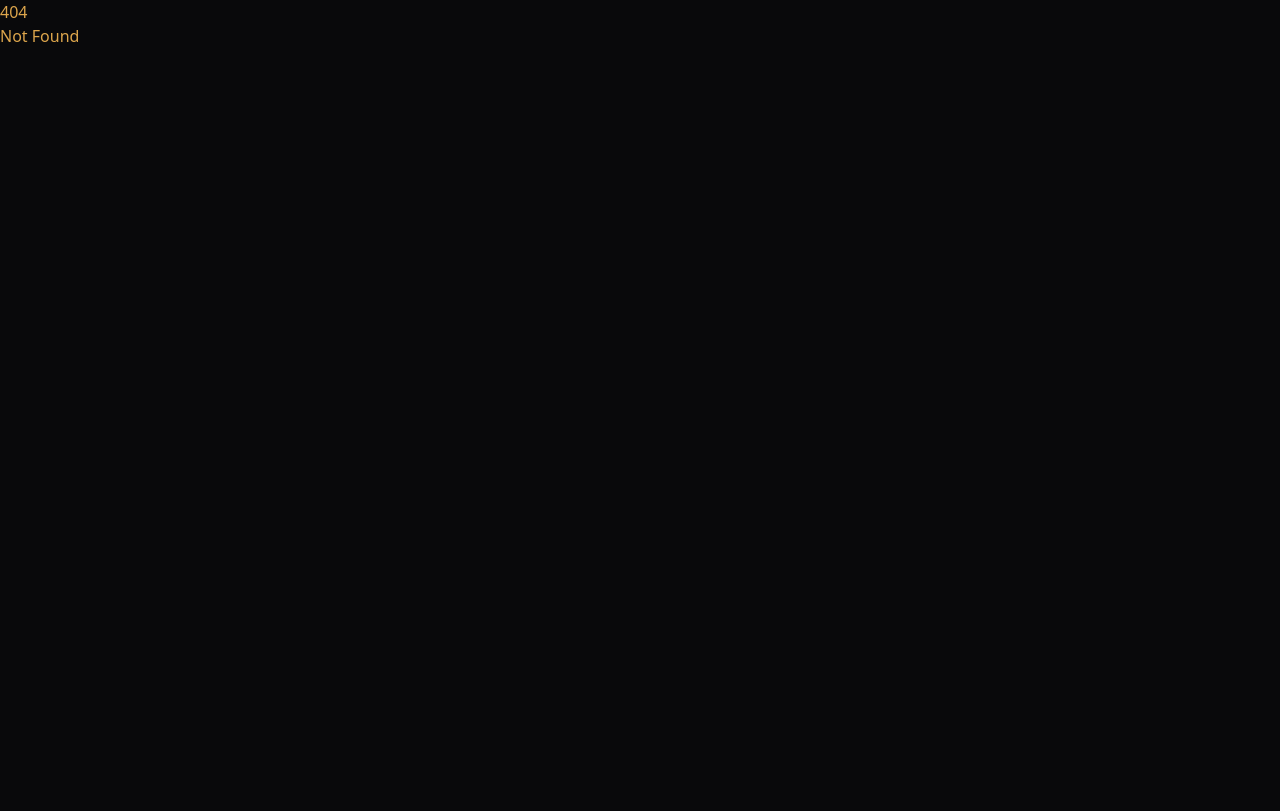
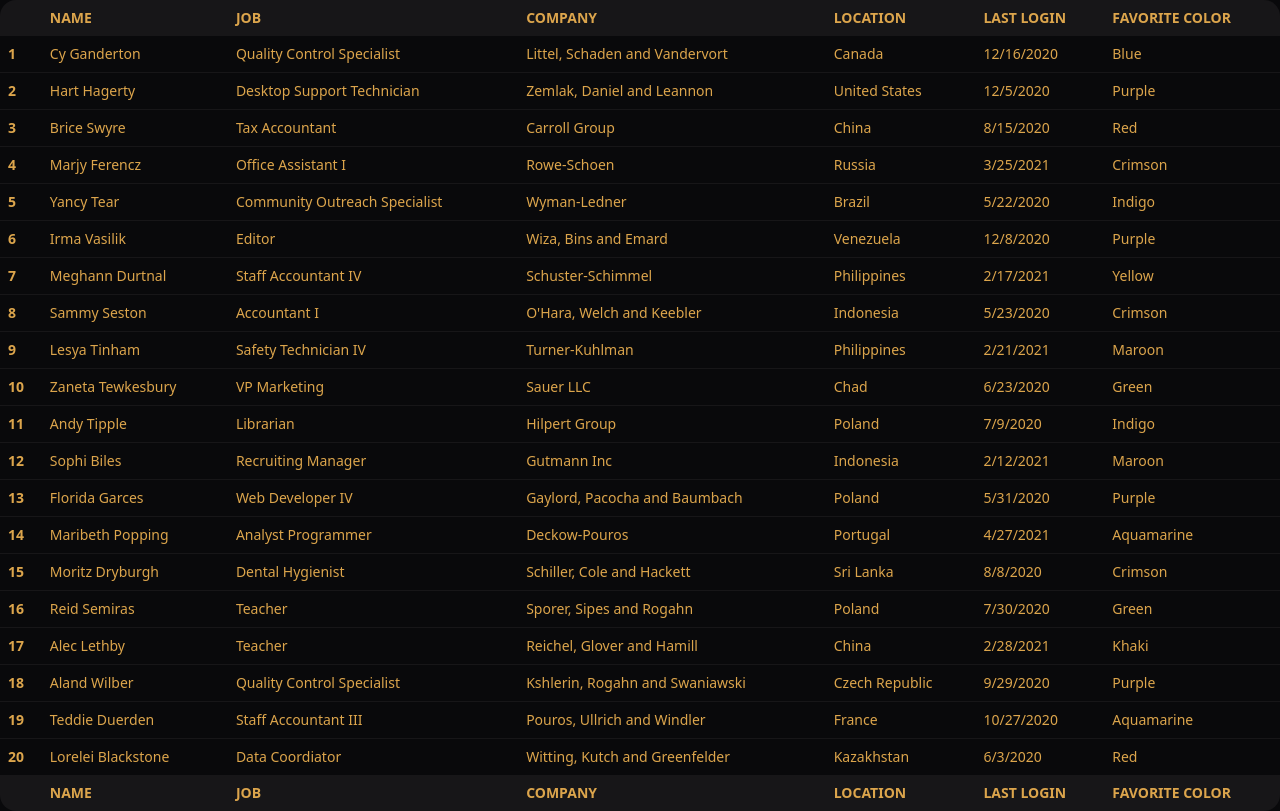
Before and after one commit to dongumayagay/El-Ambrosia, a SvelteKit app: page /admin/supply in a window 1280 px wide. Before the commit this address had no page. Built offline with nearby package versions, Linux system fonts and the light colour scheme.

Commit message:
seperate pages by modules

```diff
--- a/src/lib/components/admin/SideNavbar.svelte
+++ b/src/lib/components/admin/SideNavbar.svelte
@@ -23,7 +23,7 @@
 			>
 		</li>
 		<li>
-			<a href="/admin" class="btn">
+			<a href="/admin/supply" class="btn">
 				<svg
 					width="24"
 					height="24"
--- /dev/null
+++ b/src/routes/(admin)/admin/+layout.svelte
@@ -0,0 +1 @@
+<slot />
--- /dev/null
+++ b/src/routes/(admin)/admin/supply/+page.svelte
@@ -0,0 +1,208 @@
+<div class="overflow-x-auto">
+	<table class="table table-compact w-full">
+		<thead>
+			<tr>
+				<th />
+				<th>Name</th>
+				<th>Job</th>
+				<th>company</th>
+				<th>location</th>
+				<th>Last Login</th>
+				<th>Favorite Color</th>
+			</tr>
+		</thead>
+		<tbody>
+			<tr>
+				<th>1</th>
+				<td>Cy Ganderton</td>
+				<td>Quality Control Specialist</td>
+				<td>Littel, Schaden and Vandervort</td>
+				<td>Canada</td>
+				<td>12/16/2020</td>
+				<td>Blue</td>
+			</tr>
+			<tr>
+				<th>2</th>
+				<td>Hart Hagerty</td>
+				<td>Desktop Support Technician</td>
+				<td>Zemlak, Daniel and Leannon</td>
+				<td>United States</td>
+				<td>12/5/2020</td>
+				<td>Purple</td>
+			</tr>
+			<tr>
+				<th>3</th>
+				<td>Brice Swyre</td>
+				<td>Tax Accountant</td>
+				<td>Carroll Group</td>
+				<td>China</td>
+				<td>8/15/2020</td>
+				<td>Red</td>
+			</tr>
+			<tr>
+				<th>4</th>
+				<td>Marjy Ferencz</td>
+				<td>Office Assistant I</td>
+				<td>Rowe-Schoen</td>
+				<td>Russia</td>
+				<td>3/25/2021</td>
+				<td>Crimson</td>
+			</tr>
+			<tr>
+				<th>5</th>
+				<td>Yancy Tear</td>
+				<td>Community Outreach Specialist</td>
+				<td>Wyman-Ledner</td>
+				<td>Brazil</td>
+				<td>5/22/2020</td>
+				<td>Indigo</td>
+			</tr>
+			<tr>
+				<th>6</th>
+				<td>Irma Vasilik</td>
+				<td>Editor</td>
+				<td>Wiza, Bins and Emard</td>
+				<td>Venezuela</td>
+				<td>12/8/2020</td>
+				<td>Purple</td>
+			</tr>
+			<tr>
+				<th>7</th>
+				<td>Meghann Durtnal</td>
+				<td>Staff Accountant IV</td>
+				<td>Schuster-Schimmel</td>
+				<td>Philippines</td>
+				<td>2/17/2021</td>
+				<td>Yellow</td>
+			</tr>
+			<tr>
+				<th>8</th>
+				<td>Sammy Seston</td>
+				<td>Accountant I</td>
+				<td>O'Hara, Welch and Keebler</td>
+				<td>Indonesia</td>
+				<td>5/23/2020</td>
+				<td>Crimson</td>
+			</tr>
+			<tr>
+				<th>9</th>
+				<td>Lesya Tinham</td>
+				<td>Safety Technician IV</td>
+				<td>Turner-Kuhlman</td>
+				<td>Philippines</td>
+				<td>2/21/2021</td>
+				<td>Maroon</td>
+			</tr>
+			<tr>
+				<th>10</th>
+				<td>Zaneta Tewkesbury</td>
+				<td>VP Marketing</td>
+				<td>Sauer LLC</td>
+				<td>Chad</td>
+				<td>6/23/2020</td>
+				<td>Green</td>
+			</tr>
+			<tr>
+				<th>11</th>
+				<td>Andy Tipple</td>
+				<td>Librarian</td>
+				<td>Hilpert Group</td>
+				<td>Poland</td>
+				<td>7/9/2020</td>
+				<td>Indigo</td>
+			</tr>
+			<tr>
+				<th>12</th>
+				<td>Sophi Biles</td>
+				<td>Recruiting Manager</td>
+				<td>Gutmann Inc</td>
+				<td>Indonesia</td>
+				<td>2/12/2021</td>
+				<td>Maroon</td>
+			</tr>
+			<tr>
+				<th>13</th>
+				<td>Florida Garces</td>
+				<td>Web Developer IV</td>
+				<td>Gaylord, Pacocha and Baumbach</td>
+				<td>Poland</td>
+				<td>5/31/2020</td>
+				<td>Purple</td>
+			</tr>
+			<tr>
+				<th>14</th>
+				<td>Maribeth Popping</td>
+				<td>Analyst Programmer</td>
+				<td>Deckow-Pouros</td>
+				<td>Portugal</td>
+				<td>4/27/2021</td>
+				<td>Aquamarine</td>
+			</tr>
+			<tr>
+				<th>15</th>
+				<td>Moritz Dryburgh</td>
+				<td>Dental Hygienist</td>
+				<td>Schiller, Cole and Hackett</td>
+				<td>Sri Lanka</td>
+				<td>8/8/2020</td>
+				<td>Crimson</td>
+			</tr>
+			<tr>
+				<th>16</th>
+				<td>Reid Semiras</td>
+				<td>Teacher</td>
+				<td>Sporer, Sipes and Rogahn</td>
+				<td>Poland</td>
+				<td>7/30/2020</td>
+				<td>Green</td>
+			</tr>
+			<tr>
+				<th>17</th>
+				<td>Alec Lethby</td>
+				<td>Teacher</td>
+				<td>Reichel, Glover and Hamill</td>
+				<td>China</td>
+				<td>2/28/2021</td>
+				<td>Khaki</td>
+			</tr>
+			<tr>
+				<th>18</th>
+				<td>Aland Wilber</td>
+				<td>Quality Control Specialist</td>
+				<td>Kshlerin, Rogahn and Swaniawski</td>
+				<td>Czech Republic</td>
+				<td>9/29/2020</td>
+				<td>Purple</td>
+			</tr>
+			<tr>
+				<th>19</th>
+				<td>Teddie Duerden</td>
+				<td>Staff Accountant III</td>
+				<td>Pouros, Ullrich and Windler</td>
+				<td>France</td>
+				<td>10/27/2020</td>
+				<td>Aquamarine</td>
+			</tr>
+			<tr>
+				<th>20</th>
+				<td>Lorelei Blackstone</td>
+				<td>Data Coordiator</td>
+				<td>Witting, Kutch and Greenfelder</td>
+				<td>Kazakhstan</td>
+				<td>6/3/2020</td>
+				<td>Red</td>
+			</tr>
+		</tbody>
+		<tfoot>
+			<tr>
+				<th />
+				<th>Name</th>
+				<th>Job</th>
+				<th>company</th>
+				<th>location</th>
+				<th>Last Login</th>
+				<th>Favorite Color</th>
+			</tr>
+		</tfoot>
+	</table>
+</div>
--- /dev/null
+++ b/src/routes/(app)/+layout.svelte
@@ -0,0 +1,6 @@
+<script lang="ts">
+	import Navbar from '$lib/components/navbar/Navbar.svelte';
+</script>
+
+<Navbar />
+<slot />
--- a/src/routes/+page.svelte
+++ b/src/routes/(app)/+page.svelte
@@ -2,7 +2,6 @@
 	import Carousel from '$lib/components/carousel/Carousel.svelte';
 	import AboutSection from '$lib/components/home/AboutSection.svelte';
 	import FooterSection from '$lib/components/home/FooterSection.svelte';
-	import Navbar from '$lib/components/navbar/Navbar.svelte';
 	import RatingsSection from '$lib/components/ratings/RatingsSection.svelte';
 	import type { CarouselItemInterface } from '$lib/types';
 
@@ -27,7 +26,6 @@
 
 <svelte:head><title>Home | El Ambrosia</title></svelte:head>
 
-<Navbar />
 <div id="Products" class="h-[75%]">
 	<Carousel {carouselItems} />
 </div>
--- a/src/routes/+page.ts
+++ b/src/routes/(app)/+page.ts
@@ -1,4 +1,4 @@
-import type { PageLoad } from '../../.svelte-kit/types/src/routes/(app)/$types';
+import type { PageLoad } from '../../../.svelte-kit/types/src/routes/(app)/$types';
 
 export const prerender = true;
 
```
Also changed, not shown: src/routes/(admin)/admin/+page.svelte (renamed from src/routes/admin/+page.svelte).
